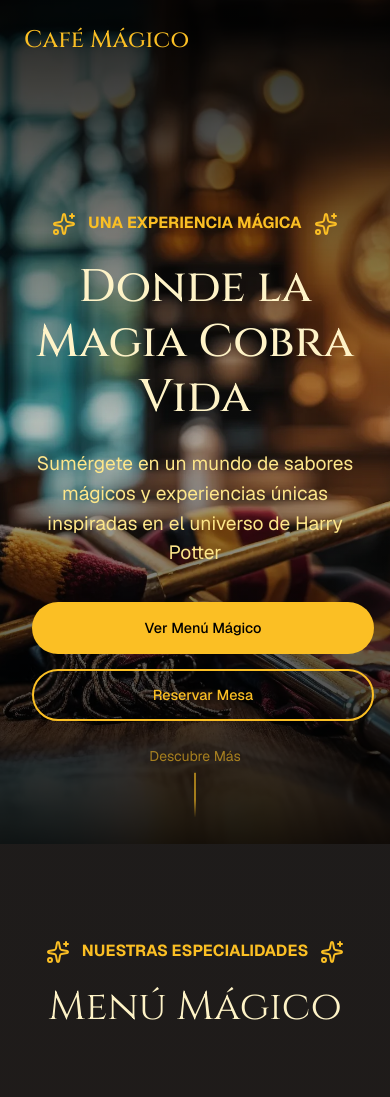
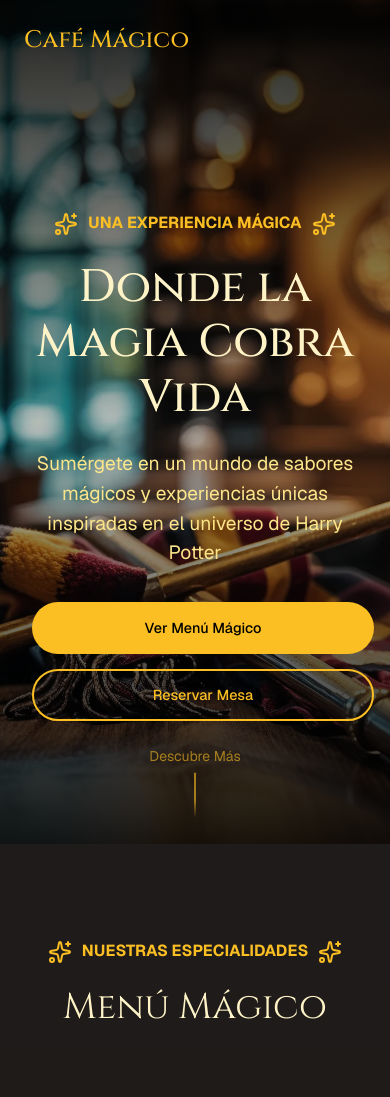
Before and after one commit to Fabrizio-Franco1405/Cafeteria-Harry-Potter, a plain HTML site: page public/index.html in a window 390 px wide. Shown: the top 1097 px of the page. Drawn offline with nearby package versions, Linux system fonts and the light colour scheme.

Commit message:
Correcciones estilos

```diff
--- a/public/index.html
+++ b/public/index.html
@@ -17,7 +17,7 @@
     <link rel="apple-touch-icon" sizes="180x180" href="../src/assets/icon/apple-touch-icon.png">
     <link rel="icon" type="image/png" sizes="32x32" href="../src/assets/icon/favicon-32x32.png">
     <link rel="icon" type="image/png" sizes="16x16" href="../src/assets/icon/favicon-16x16.png">
-    <link rel="manifest" href="/site.webmanifest">
+    <link rel="manifest" href="../src/assets/icon/site.webmanifest">
     <title>Cafetería Harry Potter ☕</title>
 </head>
 
@@ -167,7 +167,7 @@
                 </div>
                 <div class="special-day">
                     <h3 class="pretitle"><span class="icon-magic-wand"><i data-lucide="wand-sparkles"></i></span>ESPECIAL DEL DÍA</h3>
-                    <h1 class="title">Felix Felicis</h1>
+                    <h1 class="title-section">Felix Felicis</h1>
                     <h2>Poción de la Suerte Líquida</h2>
                     <p>
                         Prueba nuestra bebida especial inspirada en la famosa poción de la
--- a/src/style/scss/common/_menu.scss
+++ b/src/style/scss/common/_menu.scss
@@ -139,7 +139,7 @@ body {
     margin-bottom: 1rem;
 
     .icon-sparkles {
-        padding: 0 12px;
+        padding: 0 10px;
         height: 20px;
         aspect-ratio: 1;
     }
@@ -157,4 +157,10 @@ body {
         margin-top: 0.75rem;
         line-height: 55px;
     }
+
+    @media (max-width: 400px) {
+        font-size: 2.25rem;
+        margin-top: 0.75rem;
+        line-height: 55px;
+    }
 }
```
Also changed, not shown: src/style/css/main.css, 1 other file.
